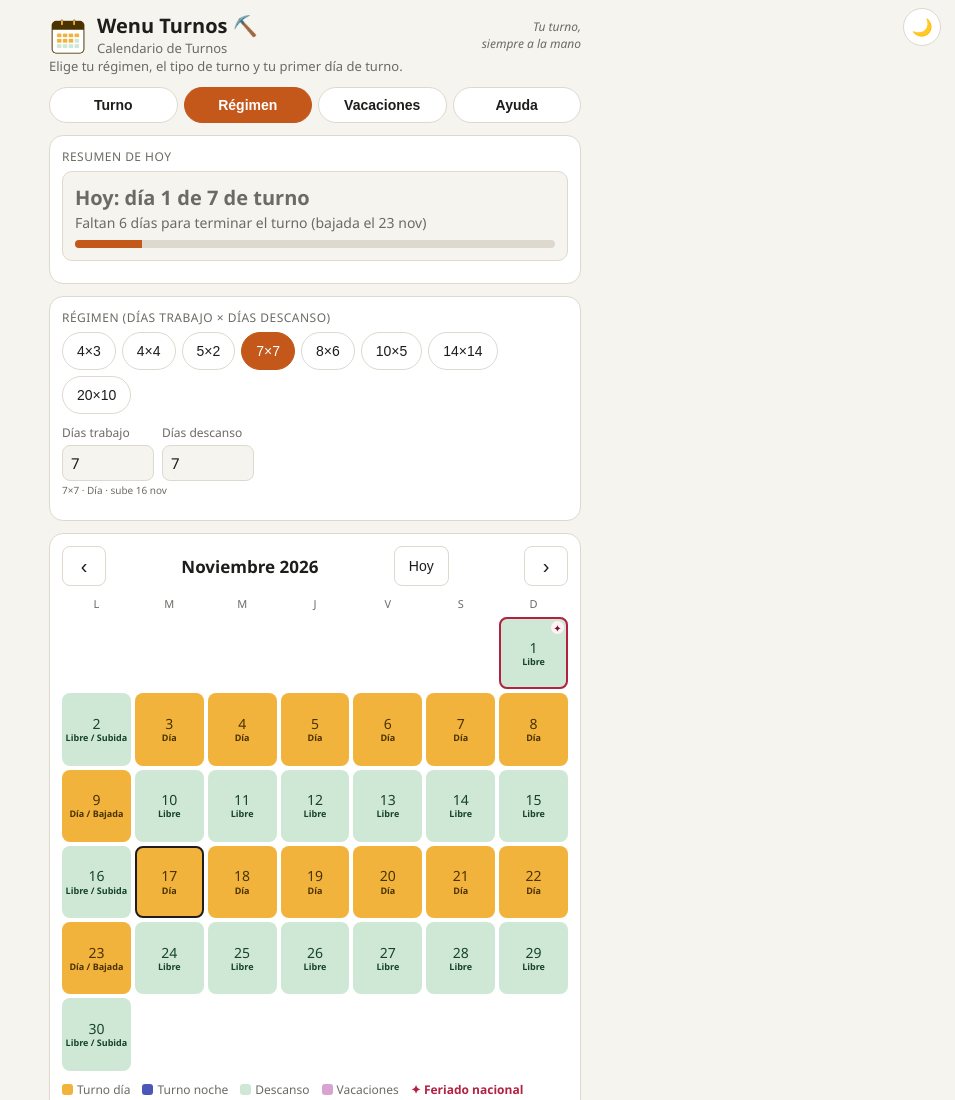
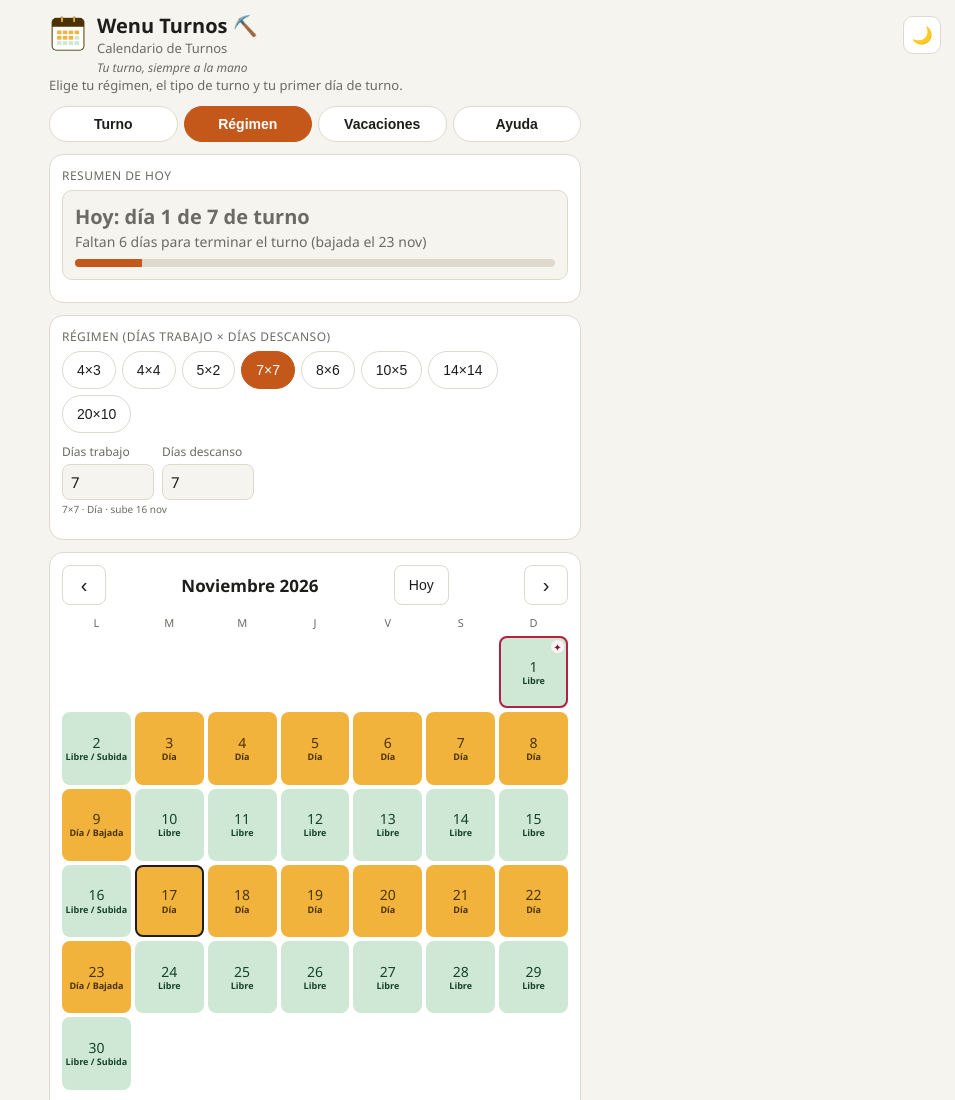
Before and after one commit to Calendarioturnos/Calendario, a plain HTML site: page index.html in a window 1280 px wide. Shown: the top 1100 px of the page, without its empty margins (325-1280 px from the left). Drawn offline with Linux system fonts and the light colour scheme.

Commit message:
Wenu Turnos: encabezado con subtítulo en una línea, eslogan debajo y luna cuadrada alineada con el icono

```diff
--- a/index.html
+++ b/index.html
@@ -93,10 +93,10 @@ details[open]>summary{margin-bottom:10px}
 footer{text-align:center;color:var(--mut);font-size:12px;margin:18px 0 8px;padding-top:12px;border-top:1px solid var(--bd)}
 .aviso{display:flex;justify-content:space-between;align-items:flex-start;gap:10px;background:var(--w);color:var(--wt);border-radius:12px;padding:12px 14px;margin-bottom:12px;font-weight:600;font-size:15px;line-height:1.4}
 .aviso[hidden]{display:none}
-.th{position:absolute;top:calc(8px + env(safe-area-inset-top,0px));right:14px;width:38px;height:38px;border:1px solid var(--bd);background:var(--card);color:var(--tx);border-radius:999px;font-size:17px;cursor:pointer}
-.sub{padding-right:46px}
-.topbar{display:flex;align-items:center;gap:10px}
-.topbar .brand{flex:1;min-width:0}.topbar h1{margin:0;line-height:1.15}.topbar .sub{margin:2px 0 0;font-size:13px;color:var(--mut)}.topbar .slogan{margin:0;font-size:12px;font-style:italic;color:var(--mut);text-align:right;line-height:1.35;flex:none}
+.th{position:absolute;top:calc(16px + env(safe-area-inset-top,0px));right:14px;width:38px;height:38px;border:1px solid var(--bd);background:var(--card);color:var(--tx);border-radius:10px;font-size:17px;cursor:pointer}
+.topbar+.sub{padding-right:46px}
+.topbar{display:flex;align-items:flex-start;gap:10px}
+.topbar .brand{flex:1;min-width:0}.topbar h1{margin:0;line-height:1.15}.topbar .sub{margin:2px 0 0;font-size:13px;color:var(--mut)}.topbar .slogan{margin:2px 0 0;font-size:12px;font-style:italic;color:var(--mut)}
 #homeBtn{border:0;background:none;padding:0;cursor:pointer;flex:none;line-height:0}
 #homeBtn img{width:38px;height:38px;border-radius:10px;display:block}
 .menu{display:flex;gap:6px;margin:12px 0}
@@ -170,7 +170,7 @@ footer{text-align:center;color:var(--mut);font-size:12px;margin:18px 0 8px;paddi
 <body>
 <div id="sp"><img src="icon-512.png" alt="" width="150" height="150"><h2>Wenu Turnos</h2><p>Tu turno, siempre a la mano</p><div class="sb"><i></i></div><p class="sp-ver" id="sp-ver">Versión 1.3</p><small>Aplicación desarrollada por<br><b>Dixon Cortés</b><br>© 2026</small></div>
 <button id="th" class="th" aria-label="Cambiar tema claro u oscuro">🌙</button>
-<div class="topbar"><button id="homeBtn" aria-label="Volver a la pantalla inicial"><img src="icon-512.png" alt=""></button><div class="brand"><h1>Wenu Turnos ⛏️</h1><p class="sub">Calendario de Turnos</p></div><p class="slogan">Tu turno,<br>siempre a la mano</p></div>
+<div class="topbar"><button id="homeBtn" aria-label="Volver a la pantalla inicial"><img src="icon-512.png" alt=""></button><div class="brand"><h1>Wenu Turnos ⛏️</h1><p class="sub">Calendario de Turnos</p><p class="slogan">Tu turno, siempre a la mano</p></div></div>
 <p class="sub">Elige tu régimen, el tipo de turno y tu primer día de turno.</p>
 <div class="aviso" id="av" hidden></div>
 <div class="menu" id="menu">
```
